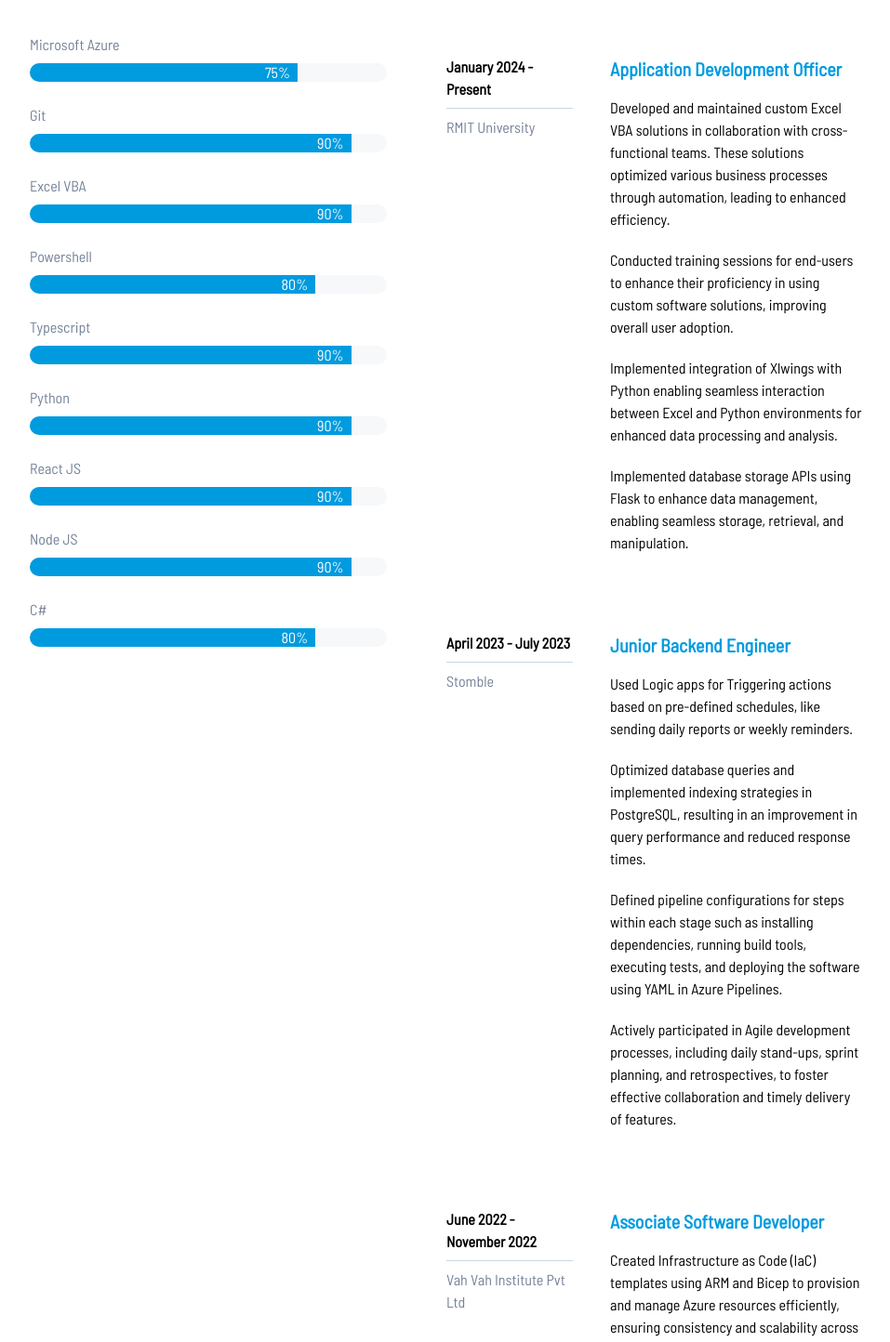
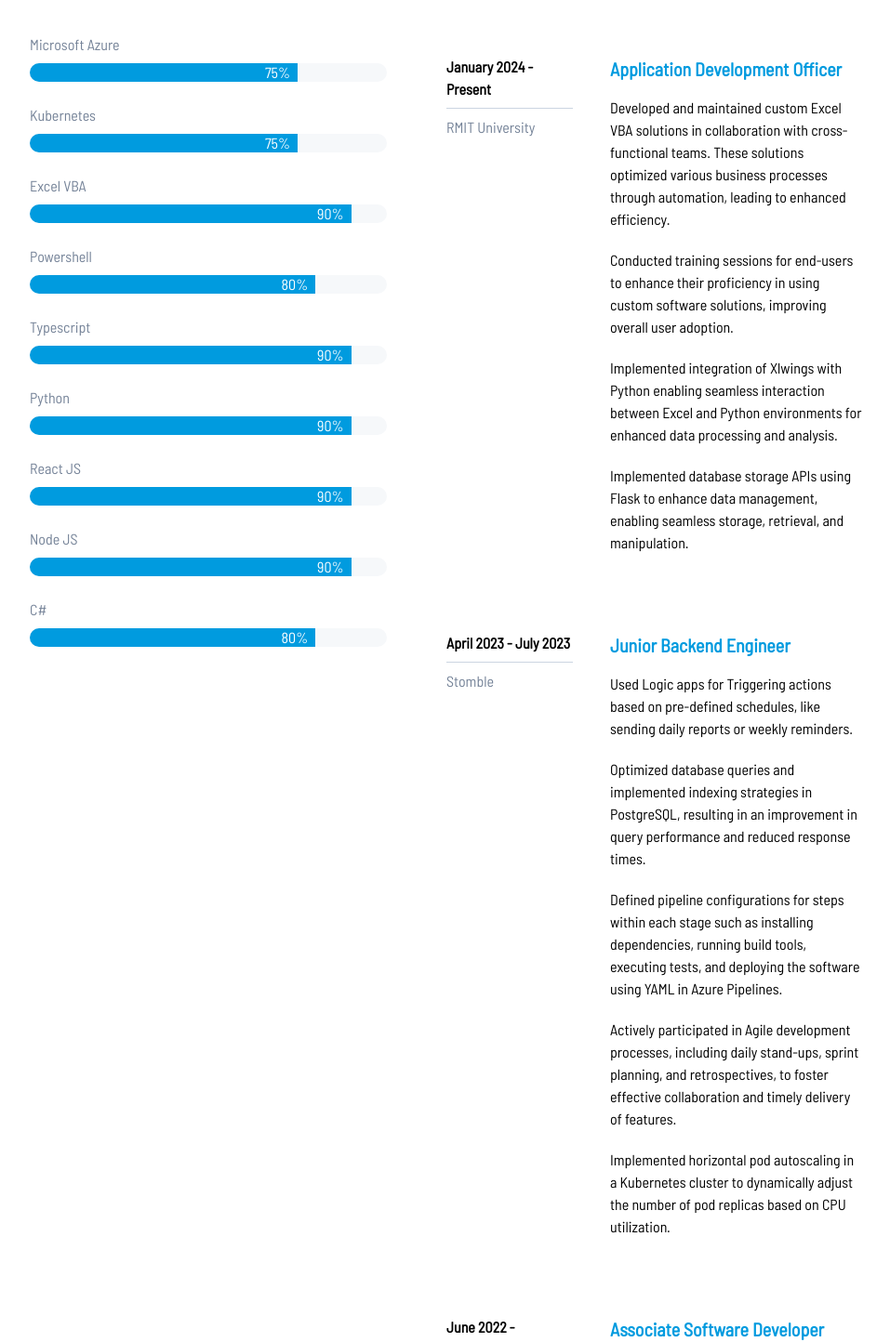
Before and after one commit to lestercorreya/Portfolio, a Next.js app: page / in a window 1280 px wide. Shown: the part 2080-3524 px from the top of the page at 93% size, without its empty margins (160-1117 px from the left). Built offline with nearby package versions, Linux system fonts and the light colour scheme; a web font is replaced by a local one.

Commit message:
kubernetes added

```diff
--- a/components/SkillsSection.js
+++ b/components/SkillsSection.js
@@ -8,8 +8,8 @@ const SkillsSection = (props) => {
       "level": "75%"
     },
     {
-      "name": "Git",
-      "level": "90%"
+      "name": "Kubernetes",
+      "level": "75%"
     },
     {
       "name": "Excel VBA",
@@ -60,7 +60,8 @@ const SkillsSection = (props) => {
         "Used Logic apps for Triggering actions based on pre-defined schedules, like sending daily reports or weekly reminders.",
         "Optimized database queries and implemented indexing strategies in PostgreSQL, resulting in an improvement in query performance and reduced response times.",
         "Defined pipeline configurations for steps within each stage such as installing dependencies, running build tools, executing tests, and deploying the software using YAML in Azure Pipelines.",
-        "Actively participated in Agile development processes, including daily stand-ups, sprint planning, and retrospectives, to foster effective collaboration and timely delivery of features."
+        "Actively participated in Agile development processes, including daily stand-ups, sprint planning, and retrospectives, to foster effective collaboration and timely delivery of features.",
+        "Implemented horizontal pod autoscaling in a Kubernetes cluster to dynamically adjust the number of pod replicas based on CPU utilization."
       ]
     },
     {
```
Also changed, not shown: public/static/images/resume.jpg, 1 other file (tests, documents, lock files or other folders).
